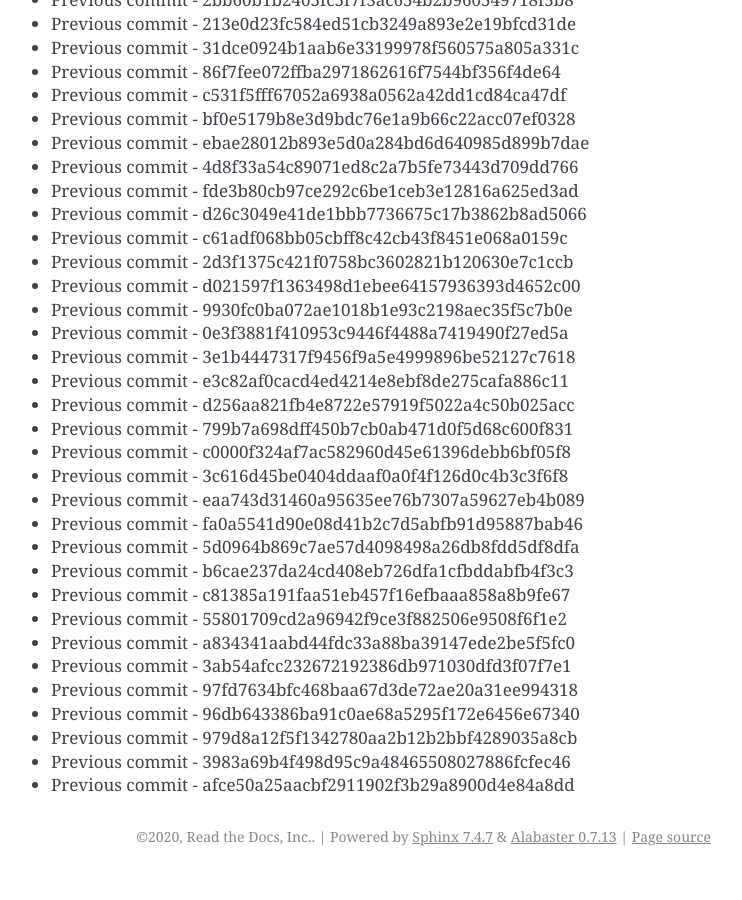
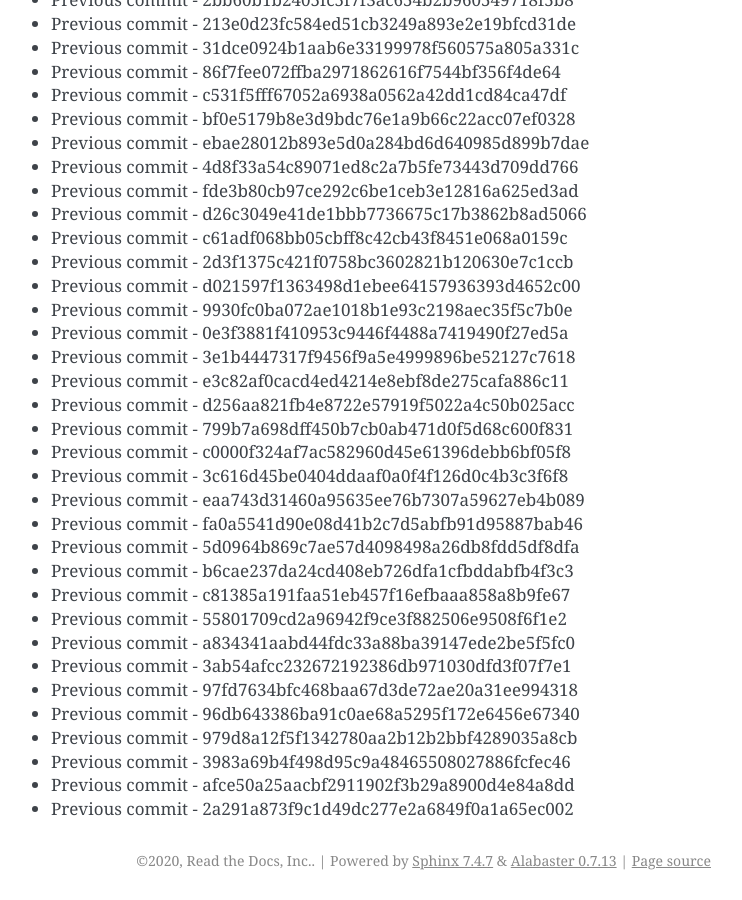
Before and after one commit to readthedocs/rtd-git-stresstest, a Sphinx documentation site: the page built from docs/updates.rst, in a window 1280 px wide and 900 px high, scrolled down 52247 px. Shown: the whole window, without its empty margins (399-1141 px from the left). Built offline with Sphinx 7.4.7, drawn with Linux system fonts in a browser that asks for light colours; before the commit the page ends 53123 px from its top, so only the background shows below that.

Commit message:
Generating commit from previous: 2a291a873f9c1d49dc277e2a6849f0a1a65ec002

```diff
--- a/docs/updates.rst
+++ b/docs/updates.rst
@@ -2227,3 +2227,4 @@ It can be tested for any performance characteristics.
 * Previous commit - 979d8a12f5f1342780aa2b12b2bbf4289035a8cb
 * Previous commit - 3983a69b4f498d95c9a48465508027886fcfec46
 * Previous commit - afce50a25aacbf2911902f3b29a8900d4e84a8dd
+* Previous commit - 2a291a873f9c1d49dc277e2a6849f0a1a65ec002
```
